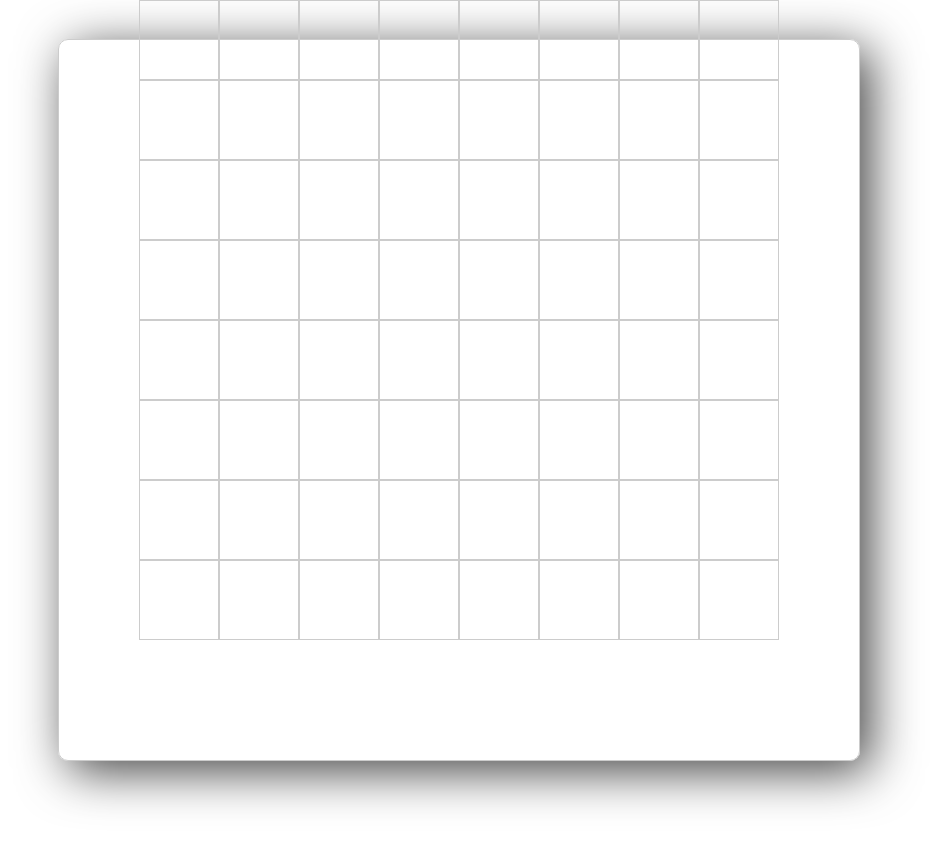
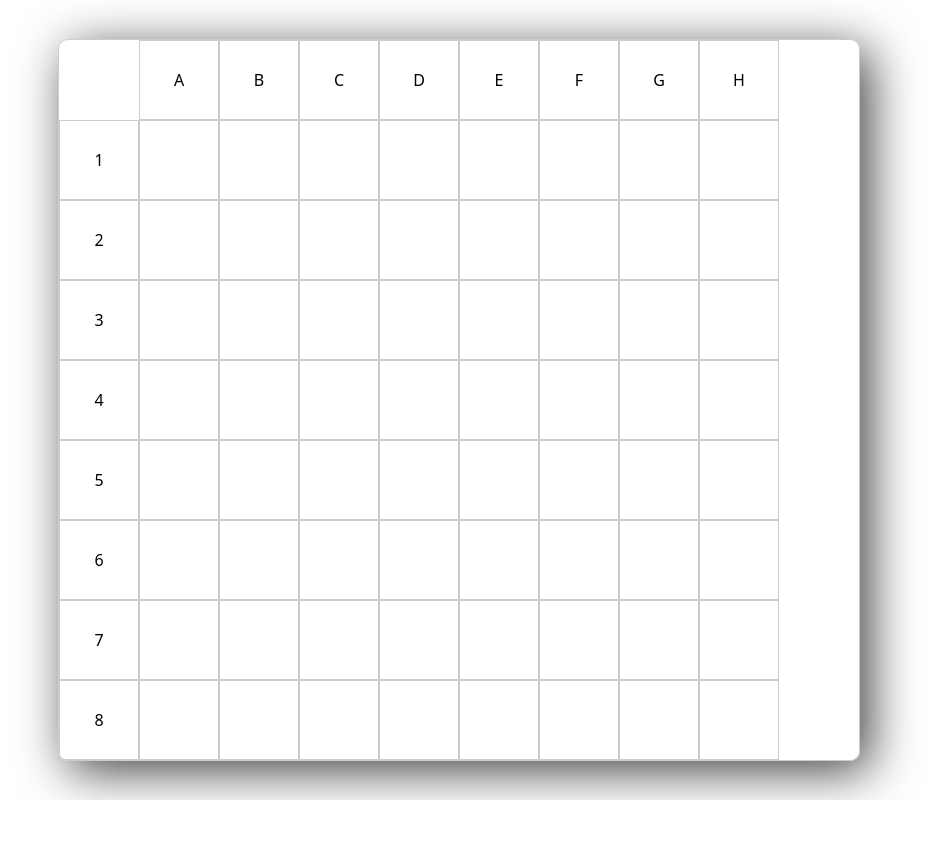
Before and after one commit to rafasanabria1/battleship-game, a React (Vite) app: page / in a window 1280 px wide. Shown: the top 846 px of the page, without its empty margins (181-1118 px from the left). After the commit the page ends 800 px from the top, so only its background shows below. Built offline with nearby package versions, Linux system fonts and the light colour scheme.

Commit message:
Dibujar tabla

```diff
--- a/src/components/Board/index.css
+++ b/src/components/Board/index.css
@@ -1,3 +1,41 @@
+.board-letter-row {
+    display: flex;
+    align-items: center;
+    justify-content: space-around;
+    height: 80px;
+    width: 640px;
+    padding-left: 80px;
+}
+
+.board-number-column {
+    display: flex;
+    flex-direction: column;
+    align-items: center;
+    width: 80px;
+    height: 640px;
+    float: left;
+}
+
+.board-field {
+    display: flex;
+    align-items: center;
+    justify-content: center;
+    width: 80px;
+    height: 80px;
+    -webkit-box-sizing: border-box;
+    -moz-box-sizing: border-box;
+    box-sizing: border-box;
+    border: solid 1px #ccc;
+    float: left;
+}
+
+.board {
+    float: left;
+    width: 640px;
+    height: 640px;
+}
+
+/*
 .board-wrapper {
     display: flex;
     align-items: center;
@@ -28,3 +66,4 @@
     width: 80px;
 
 }
+*/
--- a/src/components/Board/index.jsx
+++ b/src/components/Board/index.jsx
@@ -4,14 +4,34 @@ export const Board = () => {
   const board = new Array(64).fill(0)
 
   return (
-    <div className='board-wrapper'>
+    <div className='board-container'>
 
+      <div className='board-letter-row'>
+        <div className='board-field letter'>A</div>
+        <div className='board-field letter'>B</div>
+        <div className='board-field letter'>C</div>
+        <div className='board-field letter'>D</div>
+        <div className='board-field letter'>E</div>
+        <div className='board-field letter'>F</div>
+        <div className='board-field letter'>G</div>
+        <div className='board-field letter'>H</div>
+      </div>
+      <div className='board-number-column'>
+        <div className='board-field number'>1</div>
+        <div className='board-field number'>2</div>
+        <div className='board-field number'>3</div>
+        <div className='board-field number'>4</div>
+        <div className='board-field number'>5</div>
+        <div className='board-field number'>6</div>
+        <div className='board-field number'>7</div>
+        <div className='board-field number'>8</div>
+      </div>
       <div className='board'>
         {
-          board.map((value, index) => {
-            return <div key={'board-field' + index} className='board-field' />
-          })
-        }
+        board.map((value, index) => {
+          return <div key={'board-field' + index} className='board-field' />
+        })
+      }
       </div>
     </div>
   )
```
